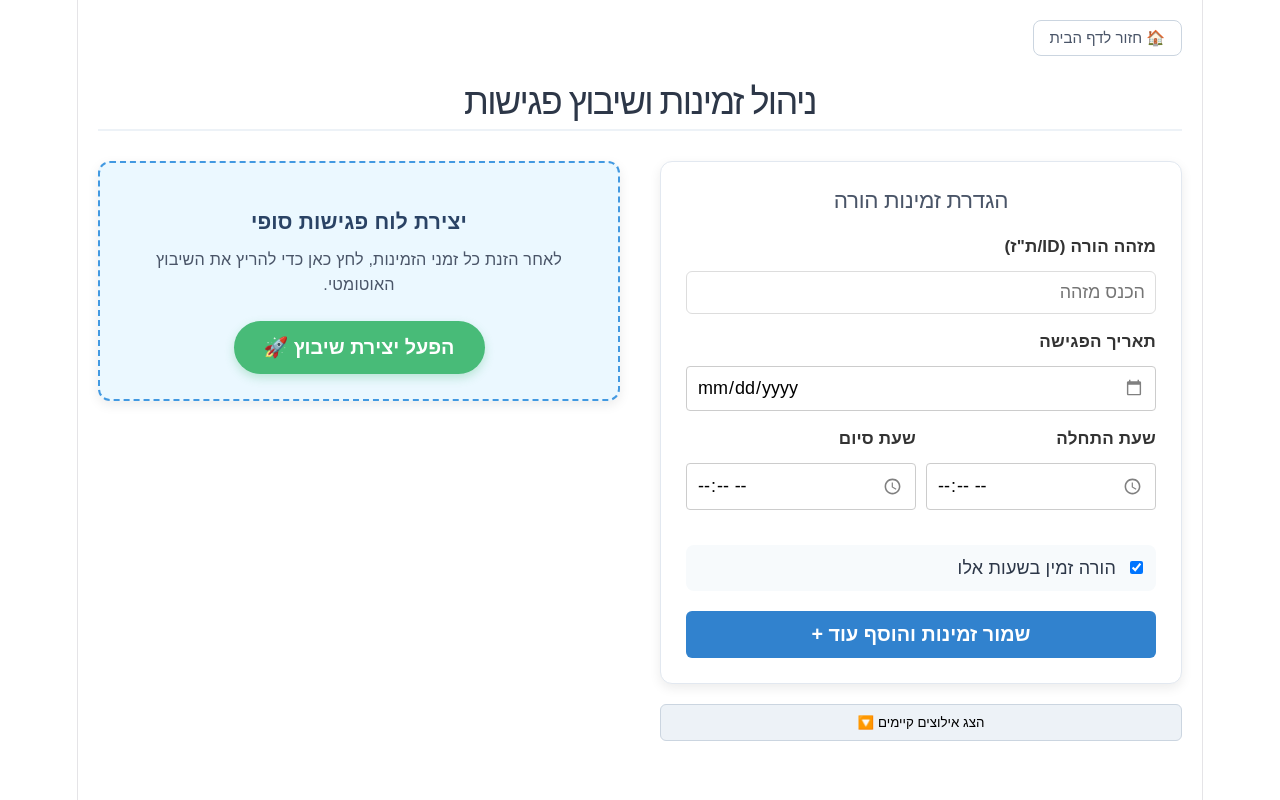
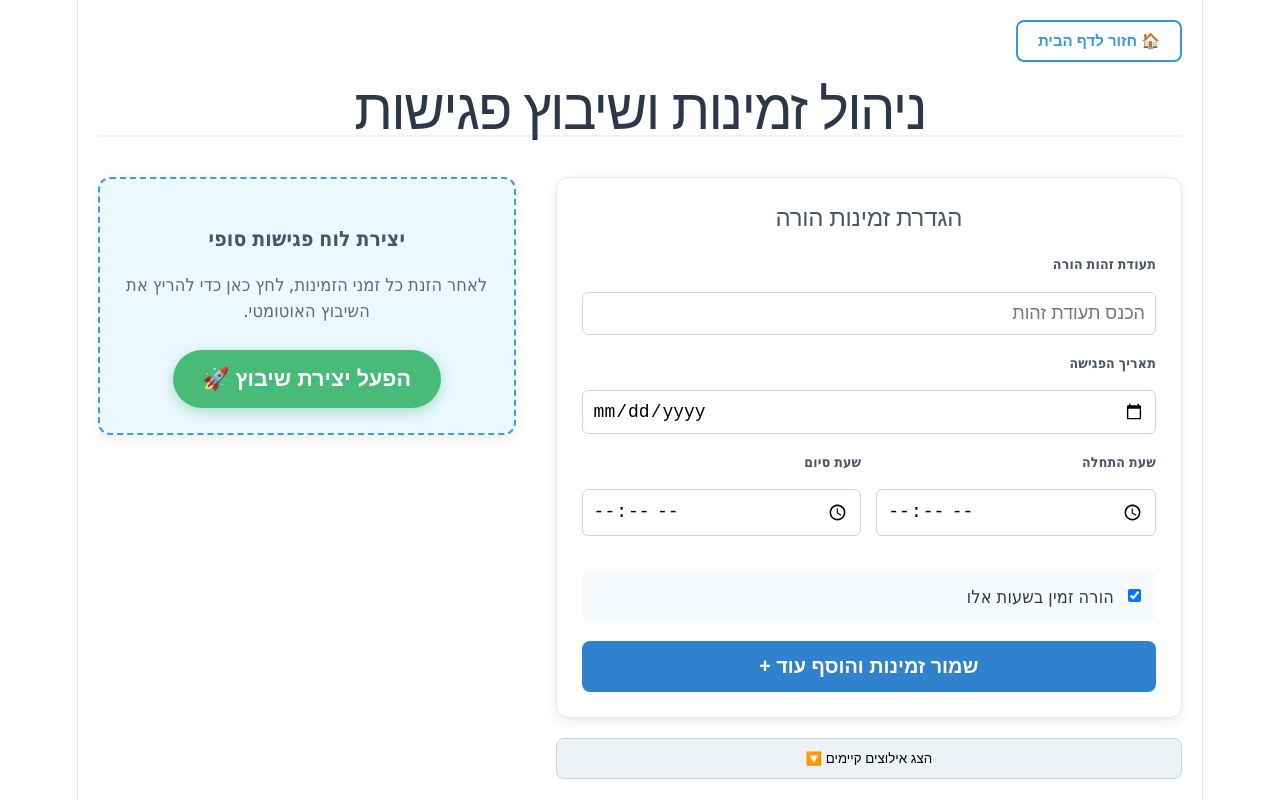
Before and after one commit to rachelf-dev/parent-meeting-client, a React (Vite) app: page /availability in a window 1280 px wide. Built offline with nearby package versions, Linux system fonts and the light colour scheme; sample sign-in values are in the browser's storage.

Commit message:
style: refine availability cards layout

```diff
--- a/src/components/SuccessModal.tsx
+++ b/src/components/SuccessModal.tsx
@@ -21,8 +21,8 @@ export default function SuccessModal({ isOpen, onClose }: SuccessModalProps) {
     <div className="modal-overlay">
       <div className="modal-content">
         <div className="modal-icon">✅</div>
-        <h2 className="modal-title">שלב 1 הושלם בהצלחה!</h2>
-        <p className="modal-text">הגדרות האסיפה ורשימת התלמידים נשמרו במערכת.</p>
+        <h2 className="modal-title">הפעולה הושלמה בהצלחה!</h2>
+        <p className="modal-text">הנתונים נשמרו במערכת.</p>
         <button className="modal-btn" onClick={handleContinue}>
           להמשך - לדף הבית
         </button>
--- a/src/features/availability/AvailabilityPage.css
+++ b/src/features/availability/AvailabilityPage.css
@@ -1,82 +1,54 @@
-/* מכולה ראשית */
+/* מכולה ראשית ופריסה */
 .availability-container {
-    max-width: 1000px;
+    max-width: 1200px;
     margin: 0 auto;
-    padding: 30px;
+    padding: 20px;
+    direction: rtl;
     font-family: 'Segoe UI', Tahoma, Geneva, Verdana, sans-serif;
-    direction: rtl;
 }
 
-/* סרגל ניווט עליון */
-.nav-bar {
-    display: flex;
-    justify-content: flex-start;
-    margin-bottom: 25px;
-}
-
-.nav-btn-back {
-    background-color: #ffffff;
-    color: #4a5568;
-    border: 1px solid #cbd5e0;
-    padding: 8px 16px;
-    border-radius: 8px;
-    cursor: pointer;
-    font-weight: 500;
-    display: flex;
-    align-items: center;
-    gap: 8px;
-    transition: all 0.2s;
-}
-
-.nav-btn-back:hover {
-    background-color: #edf2f7;
-    border-color: #a0aec0;
-}
-
-/* כותרת הדף */
 .page-title {
+    text-align: center;
     color: #2d3748;
-    font-size: 2rem;
     margin-bottom: 40px;
-    text-align: center;
     border-bottom: 2px solid #edf2f7;
     padding-bottom: 15px;
 }
 
-/* פריסת התוכן - שני טורים */
 .content-layout {
     display: grid;
-    grid-template-columns: 1.2fr 0.8fr;
-    gap: 30px;
+    grid-template-columns: 1.2fr 0.8fr; /* צד ימין רחב יותר לטופס ורשימה */
+    gap: 40px;
+    align-items: start;
 }
 
-/* סקשן הטופס */
-.availability-form-section {
+/* סקשנים (טופס וקופסת פעולה) */
+.availability-form-section, .action-box {
     background: #ffffff;
     padding: 25px;
-    border-radius: 15px;
-    box-shadow: 0 4px 6px rgba(0, 0, 0, 0.05);
+    border-radius: 12px;
+    box-shadow: 0 4px 12px rgba(0,0,0,0.08);
     border: 1px solid #e2e8f0;
 }
 
-.availability-form-section h2 {
+/* כותרות סקשנים */
+.availability-form-section h2, .action-box h3 {
     color: #4a5568;
-    font-size: 1.25rem;
     margin-bottom: 20px;
 }
 
 /* קבוצות קלט */
 .input-group {
-    margin-bottom: 18px;
+    margin-bottom: 15px;
     display: flex;
     flex-direction: column;
-    gap: 6px;
+    text-align: right;
 }
 
 .input-group label {
+    margin-bottom: 6px;
     font-weight: 600;
     color: #4a5568;
-    font-size: 0.95rem;
 }
 
 .input-group input {
@@ -93,7 +65,6 @@
     box-shadow: 0 0 0 3px rgba(66, 153, 225, 0.15);
 }
 
-/* טווח זמנים בשורה אחת */
 .time-range {
     display: grid;
     grid-template-columns: 1fr 1fr;
@@ -103,9 +74,11 @@
 /* תיבת סימון (Checkbox) */
 .checkbox-group {
     margin: 20px 0;
-    padding: 10px;
+    padding: 12px;
     background: #f7fafc;
     border-radius: 8px;
+    display: flex;
+    align-items: center;
 }
 
 .switch-label {
@@ -117,12 +90,12 @@
     color: #2d3748;
 }
 
-/* כפתור שמירת פריט */
+/* כפתורים */
 .btn-save-item {
     width: 100%;
+    padding: 14px;
     background-color: #3182ce;
     color: white;
-    padding: 14px;
     border: none;
     border-radius: 8px;
     font-size: 1.1rem;
@@ -131,59 +104,83 @@
     transition: background 0.2s;
 }
 
-.btn-save-item:hover {
-    background-color: #2b6cb0;
+.btn-save-item:hover { background-color: #2b6cb0; }
+.btn-save-item:disabled { background-color: #a0aec0; cursor: not-allowed; }
+
+.btn-toggle-list {
+    width: 100%;
+    margin-top: 20px;
+    padding: 12px;
+    background: #edf2f7;
+    border: 1px solid #cbd5e0;
+    border-radius: 8px;
+    cursor: pointer;
+    transition: 0.2s;
+    font-weight: 500;
 }
 
-.btn-save-item:disabled {
-    background-color: #a0aec0;
-    cursor: not-allowed;
+/* רשימת אילוצים וכרטיסיות */
+.availabilities-list {
+    margin-top: 15px;
+    max-height: 500px;
+    overflow-y: auto;
+    padding-left: 5px;
 }
 
-/* הודעת הצלחה זמנית */
-.success-note {
-    margin-top: 15px;
-    padding: 10px;
-    background-color: #f0fff4;
-    color: #2f855a;
-    border: 1px solid #c6f6d5;
-    border-radius: 6px;
-    text-align: center;
-    font-weight: 500;
-    animation: fadeIn 0.3s ease;
+.availability-card {
+    display: flex;
+    justify-content: space-between;
+    align-items: center;
+    padding: 15px;
+    background: #f8fafc;
+    border-right: 4px solid #3182ce;
+    margin-bottom: 10px;
+    border-radius: 8px;
+    box-shadow: 0 2px 4px rgba(0,0,0,0.05);
+    min-height: fit-content;
 }
 
-/* סקשן יצירת שיבוץ סופי */
-.generate-section {
+.card-info {
     display: flex;
-    flex-direction: column;
+    flex-wrap: wrap; /* מונע גלישה מחוץ לכרטיסייה */
+    align-items: center;
+    gap: 12px;
+    flex: 1;
 }
 
+.card-info strong, .card-info span, .card-info small {
+    white-space: nowrap; /* שומר על צמדי מילים יחד */
+}
+
+/* --- עיצוב הפח האדום --- */
+.btn-delete-trash {
+    background: transparent;
+    border: 1px solid #e53e3e;
+    color: #e53e3e;
+    font-size: 1.2rem;
+    padding: 6px 12px;
+    border-radius: 8px;
+    cursor: pointer;
+    transition: all 0.3s ease;
+    margin-right: 10px;
+}
+
+.btn-delete-trash:hover {
+    background: #e53e3e;
+    color: white;
+}
+
+/* צד שמאל - יצירת שיבוץ */
 .action-box {
-    background: #ebf8ff;
-    padding: 30px;
-    border-radius: 15px;
     border: 2px dashed #4299e1;
     text-align: center;
+    background: #ebf8ff;
 }
 
-.action-box h3 {
-    color: #2a4365;
-    margin-bottom: 12px;
-}
-
-.action-box p {
-    color: #4a5568;
-    font-size: 0.9rem;
-    line-height: 1.5;
-    margin-bottom: 25px;
-}
-
-/* כפתור יצירת שיבוץ סופי */
 .btn-generate-final {
+    padding: 16px 30px;
     background-color: #48bb78;
     color: white;
-    padding: 16px 30px;
     border: none;
     border-radius: 50px;
     font-size: 1.2rem;
@@ -196,177 +193,13 @@
 .btn-generate-final:hover {
     background-color: #38a169;
     transform: translateY(-2px);
-    box-shadow: 0 6px 20px rgba(72, 187, 120, 0.5);
-}
-
-.btn-generate-final:active {
-    transform: translateY(0);
-}
-
-/* אנימציות */
-@keyframes fadeIn {
-    from { opacity: 0; transform: translateY(-10px); }
-    to { opacity: 1; transform: translateY(0); }
 }
 
 /* התאמה לניידים */
-@media (max-width: 768px) {
-    .content-layout {
-        grid-template-columns: 1fr;
-    }
-
-    .page-title {
-        font-size: 1.5rem;
-    }
+@media (max-width: 900px) {
+    .content-layout { grid-template-columns: 1fr; }
+    .page-title { font-size: 1.5rem; }
 }
 
-
-/* עיצוב כללי לקבוצת קלט */
-.input-group {
-  margin-bottom: 15px;
-  display: flex;
-  flex-direction: column;
-  text-align: right;
-}
-
-.input-group label {
-  margin-bottom: 5px;
-  font-weight: bold;
-  color: #333;
-}
-
-/* עיצוב אחיד לכל סוגי הקלט: טקסט, מספר, זמן ותאריך */
-.availability-form input[type="number"],
-.availability-form input[type="time"],
-.availability-form input[type="date"] {
-  padding: 10px;
-  border: 1px solid #ccc;
-  border-radius: 4px;
-  font-family: inherit;
-  font-size: 1rem;
-}
-
-/* ריווח מיוחד לתאריך וזמן כדי שייראו טוב בדפדפנים שונים */
-input[type="date"]::-webkit-calendar-picker-indicator,
-input[type="time"]::-webkit-calendar-picker-indicator {
-  cursor: pointer;
-  filter: invert(0.5); /* הופך את האייקון למעט יותר עדין */
-}
-.availability-container {
-    max-width: 1200px;
-    margin: 0 auto;
-    padding: 20px;
-    direction: rtl;
-    font-family: sans-serif;
-}
-
-.page-title { text-align: center; color: #2d3748; margin-bottom: 30px; }
-
-/* פריסת הטורים */
-.content-layout {
-    display: grid;
-    grid-template-columns: 1fr 1fr;
-    gap: 40px;
-    align-items: start;
-}
-
-/* עיצוב הטופס והסקשנים */
-.availability-form-section, .action-box {
-    background: #ffffff;
-    padding: 25px;
-    border-radius: 12px;
-    box-shadow: 0 4px 12px rgba(0,0,0,0.08);
-}
-
-.input-group { margin-bottom: 15px; display: flex; flex-direction: column; }
-.input-group label { font-weight: bold; margin-bottom: 5px; }
-.input-group input { padding: 10px; border: 1px solid #ddd; border-radius: 6px; }
-
-.time-range { display: grid; grid-template-columns: 1fr 1fr; gap: 10px; }
-
-.btn-save-item {
-    width: 100%;
-    padding: 12px;
-    background: #3182ce;
-    color: white;
-    border: none;
-    border-radius: 6px;
-    cursor: pointer;
-    font-weight: bold;
-}
-
-/* כפתור הצגה/הסתרה */
-.btn-toggle-list {
-    width: 100%;
-    margin-top: 20px;
-    padding: 10px;
-    background: #edf2f7;
-    border: 1px solid #cbd5e0;
-    border-radius: 6px;
-    cursor: pointer;
-    transition: 0.2s;
-}
-
-/* רשימת אילוצים */
-.availabilities-list {
-    margin-top: 15px;
-    max-height: 400px;
-    overflow-y: auto;
-}
-
-.availability-card {
-    display: flex;
-    justify-content: space-between;
-    align-items: center;
-    padding: 12px;
-    background: #f8fafc;
-    border-right: 4px solid #3182ce;
-    margin-bottom: 8px;
-    border-radius: 4px;
-}
-
-/* --- דרישת הפח האדום --- */
-.btn-delete-trash {
-    background: transparent;
-    border: 1px solid #e53e3e;
-    color: #e53e3e; /* צבע הפח אדום */
-    font-size: 1.2rem;
-    padding: 5px 10px;
-    border-radius: 6px;
-    cursor: pointer;
-    transition: all 0.3s ease;
-}
-
-.btn-delete-trash:hover {
-    background: #e53e3e; /* רקע אדום במעבר עכבר */
-    color: white;       /* הפח הופך ללבן */
-}
-
-/* צד שמאל */
-.action-box {
-    border: 2px dashed #4299e1;
-    text-align: center;
-    background: #ebf8ff;
-}
-
-.btn-generate-final {
-    padding: 15px 30px;
-    background: #48bb78;
-    color: white;
-    border: none;
-    border-radius: 50px;
-    font-size: 1.1rem;
-    font-weight: bold;
-    cursor: pointer;
-    box-shadow: 0 4px 10px rgba(72,187,120,0.3);
-}
-
-/* התאמה למסכים קטנים - הופך לטור אחד */
-@media (max-width: 900px) {
-    .content-layout {
-        grid-template-columns: 1fr;
-    }
-}
-
-.fade-in { animation: fadeIn 0.3s; }
+.fade-in { animation: fadeIn 0.3s ease; }
 @keyframes fadeIn { from { opacity: 0; } to { opacity: 1; } }
--- a/src/features/availability/AvailabilityPage.tsx
+++ b/src/features/availability/AvailabilityPage.tsx
@@ -92,8 +92,8 @@ const confirmDelete = async () => {
             <h2>הגדרת זמינות הורה</h2>
             <form onSubmit={handleSubmit(onAddAvailability)} className="availability-form">
               <div className="input-group">
-                <label>מזהה הורה (ID/ת"ז)</label>
-                <input type="text" {...register("parentId")} required placeholder="הכנס מזהה" />
+                <label>תעודת זהות הורה</label>
+                <input type="text" {...register("parentId")} required placeholder="הכנס תעודת זהות" />
               </div>
               <div className="input-group">
                 <label>תאריך הפגישה</label>
@@ -159,6 +159,7 @@ const confirmDelete = async () => {
           <div className="action-box">
             <h3>יצירת לוח פגישות סופי</h3>
             <p>לאחר הזנת כל זמני הזמינות, לחץ כאן כדי להריץ את השיבוץ האוטומטי.</p>
+            <br></br>
             <button onClick={async () => {
               setLoading(true);
               try {
```
